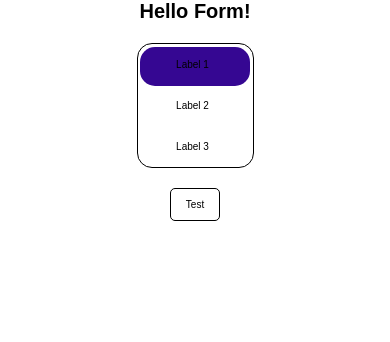
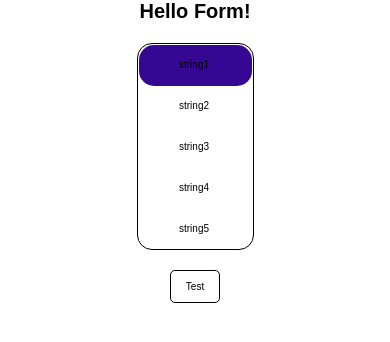
Before and after one commit to xkochevnikx/custom-checkbox, a React (Vite) app: page / in a window 390 px wide. Shown: the top 342 px of the page. Built offline with nearby package versions, Linux system fonts and the light colour scheme.

Commit message:
fix styles

```diff
--- a/src/App.tsx
+++ b/src/App.tsx
@@ -1,27 +1,45 @@
 import { MyButton, ThemeButton } from './MyButton/MyButton';
 import { classNames } from './helpers/classnames';
 import { Form } from './Form/Form';
-import { SubmitHandler, useForm } from 'react-hook-form';
+import { useForm } from 'react-hook-form';
 import { TextCheckbox } from './TextCheckbox/TextCheckbox';
 
-type FormValues = {
-    radio?: string;
+export type FormValues = {
+    string?: string;
 };
 
 export function App() {
-    const { register, handleSubmit, reset } = useForm();
+    const {} = useForm();
 
-    const onSubmit: SubmitHandler<FormValues> = (data) => {
-        console.log(data);
-        reset();
-    };
+    const items = [
+        {
+            label: 'string1',
+            value: 'string1',
+        },
+        {
+            label: 'string2',
+            value: 'string2',
+        },
+        {
+            label: 'string3',
+            value: 'string3',
+        },
+        {
+            label: 'string4',
+            value: 'string4',
+        },
+        {
+            label: 'string5',
+            value: 'string5',
+        },
+    ];
 
     return (
         <>
             <div className={classNames('container', {}, [])}>
                 <h1>Hello Form!</h1>
-                <Form onSubmit={handleSubmit(onSubmit)}>
-                    <TextCheckbox />
+                <Form>
+                    <TextCheckbox items={items} />
                     <MyButton type="submit" theme={ThemeButton.OUTLINE}>
                         Test
                     </MyButton>
--- a/src/Form/Form.tsx
+++ b/src/Form/Form.tsx
@@ -7,6 +7,7 @@ export interface IForm extends FormHTMLAttributes<HTMLFormElement> {
 }
 export const Form = (props: IForm) => {
     const { children, ...otherProps } = props;
+
     return (
         <form
             className={classNames(cls.Form, {}, [])}
--- a/src/TextCheckbox/TextCheckbox.module.css
+++ b/src/TextCheckbox/TextCheckbox.module.css
@@ -1,7 +1,6 @@
 .radioSwitch {
     display: flex;
     position: relative;
-    padding: 0;
     outline: 0;
     border: var(--switch-border-width) solid var(--primary-color);
     background-color: var(--switch-bg);
@@ -19,20 +18,15 @@
     border-radius: var(--switch-border-radius);
     cursor: pointer;
     color: var(--primary-color);
-}
-
-.radioSwitch input:checked + label {
-    color: var(--switch-active-text-color);
-}
-
-.radioSwitch label,
-.highlight {
     width: calc(100% / var(--switch-item-number));
     display: flex;
     align-items: center;
     justify-content: center;
     text-align: center;
-    transition: 300ms transform ease-in-out;
+}
+
+.radioSwitch input:checked + label {
+    color: var(--switch-active-text-color);
 }
 
 .highlight {
@@ -40,9 +34,10 @@
     background-color: var(--switch-active-bg-color);
     top: calc(var(--switch-padding) / 2);
     left: calc(var(--switch-padding) / 2);
-    bottom: 0;
-    right: 0;
+    /* bottom: 0;
+    right: 0; */
     border-radius: var(--switch-border-radius);
+    transition: 300ms transform ease-in-out;
     height: calc(100% - var(--switch-padding));
     width: calc(
         (100% / var(--switch-item-number)) -
@@ -61,6 +56,10 @@
 
 .radioSwitch input:nth-of-type(4):checked ~ .highlight {
     transform: translateX(300%);
+}
+
+.radioSwitch input:nth-of-type(5):checked ~ .highlight {
+    transform: translateX(400%);
 }
 
 @media screen and (max-width: 767px) {
@@ -89,4 +88,8 @@
     .radioSwitch input:nth-of-type(4):checked ~ .highlight {
         transform: translateY(300%);
     }
+
+    .radioSwitch input:nth-of-type(5):checked ~ .highlight {
+        transform: translateY(400%);
+    }
 }
--- a/src/TextCheckbox/TextCheckbox.tsx
+++ b/src/TextCheckbox/TextCheckbox.tsx
@@ -1,30 +1,35 @@
+import { Fragment } from 'react';
 import { classNames } from '../helpers/classnames';
 import cls from './TextCheckbox.module.css';
 
-export const TextCheckbox = () => {
+type itemRadio = {
+    label: string;
+    value: string;
+};
+
+interface ITextCheckboxProps {
+    items: itemRadio[];
+}
+
+export const TextCheckbox = (props: ITextCheckboxProps) => {
+    const { items } = props;
+
     return (
         <fieldset className={classNames(cls.radioSwitch, {}, [])}>
-            <input
-                type="radio"
-                name="switch"
-                id="item1"
-                className={cls.item1}
-            />
-            <label htmlFor="item1">Label 1</label>
-            <input
-                type="radio"
-                name="switch"
-                id="item2"
-                className={cls.item2}
-            />
-            <label htmlFor="item2">Label 2</label>
-            <input
-                type="radio"
-                name="switch"
-                id="item3"
-                className={cls.item3}
-            />
-            <label htmlFor="item3">Label 3</label>
+            {items
+                ? items.map(({ label, value }) => (
+                      <Fragment key={value}>
+                          <input
+                              type="radio"
+                              name="switch"
+                              id={value}
+                              value={value}
+                          />
+                          <label htmlFor={value}>{label}</label>
+                      </Fragment>
+                  ))
+                : null}
+
             <div className={cls.highlight}></div>
         </fieldset>
     );
--- a/src/styles/variables.css
+++ b/src/styles/variables.css
@@ -1,13 +1,13 @@
 :root {
     --border-radius: 5rem;
     --primary-color: black;
-    --switch-item-number: 3;
-    --switch-padding: 5px;
+    --switch-item-number: 5;
+    --switch-padding: 0.2rem;
     --switch-bg: #fff;
     --switch-border-width: 0.1rem;
     --switch-border-color: #ccc;
     --switch-border-radius: 5rem;
-    --switch-label-padding: 1.5rem 0.5rem;
+    --switch-label-padding: 1.5rem 3rem;
     --switch-active-text-color: #fff;
     --switch-active-bg-color: #350792;
 }
```
